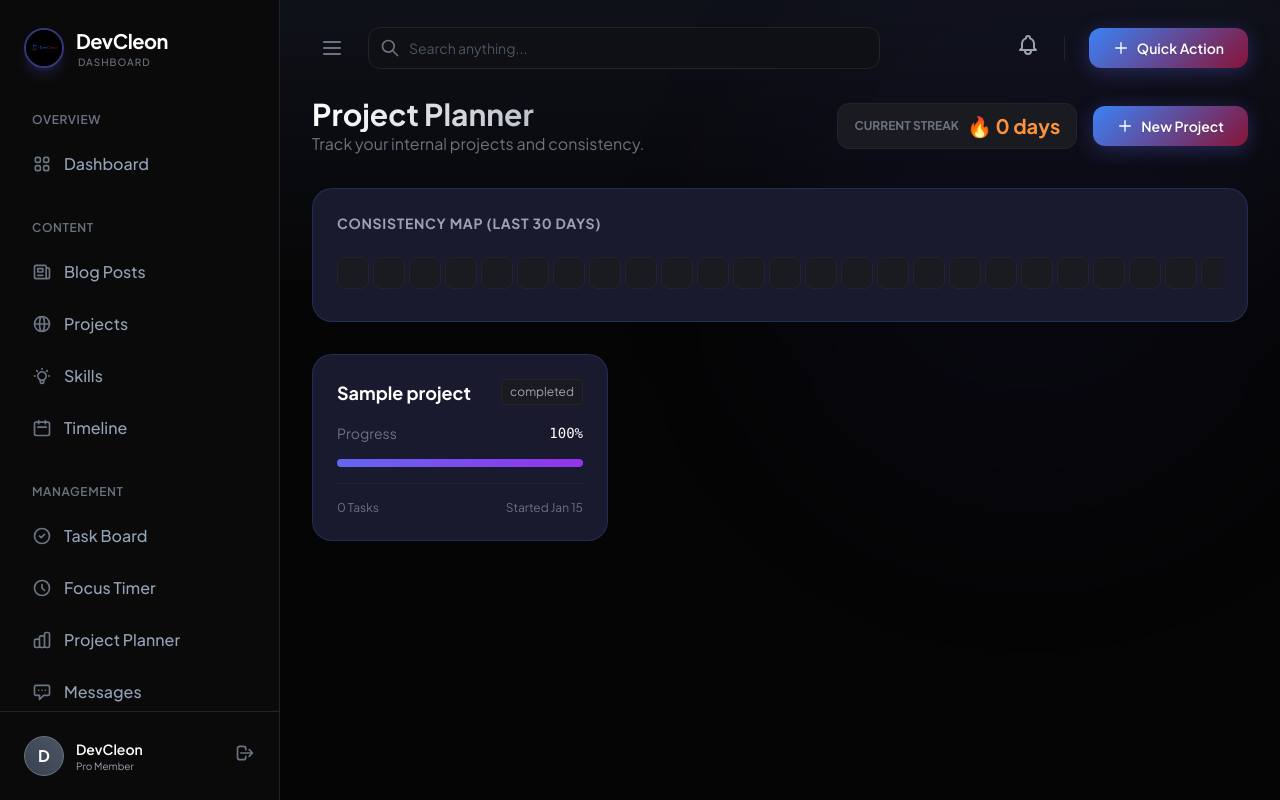
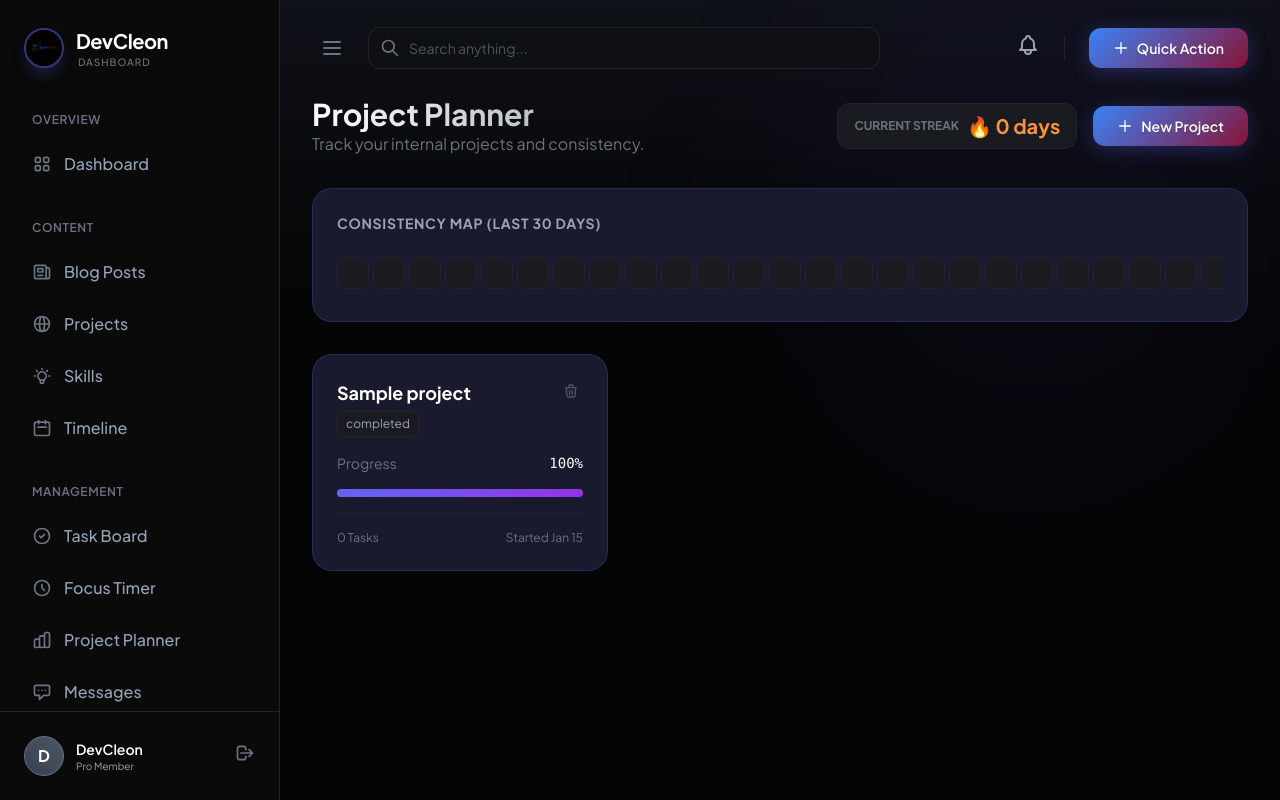
Before and after one commit to DevCleon-TheFirst/portfolio, a Laravel app: page /dashboard/accountability in a window 1280 px wide. Run offline with Laravel 12, Linux system fonts and the light colour scheme; a user stored in the database is signed in; data comes from the database, SQL or seed files in the repository; tables that the repository leaves empty hold one stand-in row (values such as "Sample post"); data that the repository does not hold is empty; style sheets or scripts are compiled from the project's sources; parts of the project's set-up code (start-up, migrations or seed data) failed here and were passed over; some libraries are stand-ins or nearby versions.

Commit message:
Add project deletion to AccountabilityDashboard

```diff
--- a/app/Livewire/Dashboard/AccountabilityDashboard.php
+++ b/app/Livewire/Dashboard/AccountabilityDashboard.php
@@ -33,6 +33,13 @@ class AccountabilityDashboard extends Component
         $this->showNewProjectModal = false;
 
         session()->flash('success', 'Project created successfully. Time to build!');
+    }
+
+    public function deleteProject($id)
+    {
+        $project = InternalProject::where('user_id', auth()->id())->findOrFail($id);
+        $project->delete();
+        session()->flash('success', 'Project deleted successfully.');
     }
 
     public function calculateStreak()
--- a/resources/views/livewire/dashboard/accountability-dashboard.blade.php
+++ b/resources/views/livewire/dashboard/accountability-dashboard.blade.php
@@ -63,10 +63,19 @@
         @forelse($projects as $project)
             <div class="premium-card p-6 group hover:border-indigo-500/30 transition-colors">
                 <div class="flex justify-between items-start mb-4">
-                    <h3 class="font-bold text-lg text-white group-hover:text-indigo-400 transition-colors">{{ $project->title }}</h3>
-                    <div class="px-2 py-1 rounded bg-[#1A1B21] border border-[#23242A] text-xs text-gray-400">
-                        {{ $project->status }}
+                    <div>
+                        <h3 class="font-bold text-lg text-white group-hover:text-indigo-400 transition-colors">{{ $project->title }}</h3>
+                        <div class="px-2 py-1 rounded bg-[#1A1B21] border border-[#23242A] text-xs text-gray-400 inline-block mt-1">
+                            {{ $project->status }}
+                        </div>
                     </div>
+
+                    <button wire:click="deleteProject({{ $project->id }})"
+                            wire:confirm="Are you sure you want to delete this project? All associated tasks will be deleted too."
+                            class="text-gray-600 hover:text-red-400 transition-colors p-1"
+                            title="Delete Project">
+                        <svg class="w-4 h-4" fill="none" stroke="currentColor" viewBox="0 0 24 24"><path stroke-linecap="round" stroke-linejoin="round" stroke-width="2" d="M19 7l-.867 12.142A2 2 0 0116.138 21H7.862a2 2 0 01-1.995-1.858L5 7m5 4v6m4-6v6m1-10V4a1 1 0 00-1-1h-4a1 1 0 00-1 1v3M4 7h16"/></svg>
+                    </button>
                 </div>
 
                 <div class="space-y-4">
```
